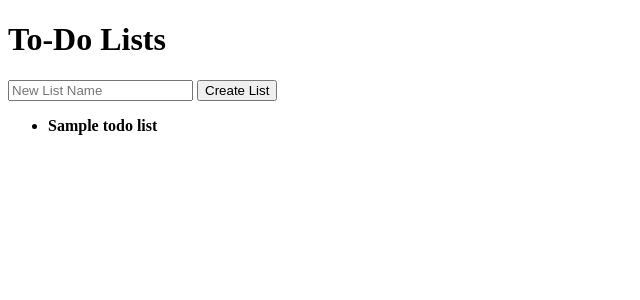
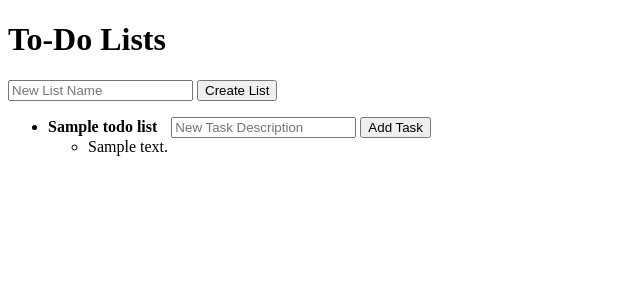
Before and after one commit to CI-Till-Krempel/horseless-carriage-eval-todo-app, a Flask app: template templates/index.html in a window 1280 px wide. Shown: the top 300 px of the page, without its empty margins (0-640 px from the left). Run offline with Flask 3, Linux system fonts and the light colour scheme; the template is opened without the code that fills it: most values are stand-ins (such as "Sample title", 1, 10 or a date in 2020).

Commit message:
feat: implement add task functionality for US-0002

```diff
--- a/app.py
+++ b/app.py
@@ -2,7 +2,7 @@ from flask import Flask, render_template, request, redirect, url_for
 
 app = Flask(__name__)
 
-# In-memory data store for lists and tasks
+# In-memory data store for lists: mapping list_name -> list of task dicts
 todo_lists = {}
 
 @app.route('/')
@@ -16,5 +16,12 @@ def create_list():
         todo_lists[list_name] = []
     return redirect(url_for('index'))
 
+@app.route('/lists/<list_name>/tasks', methods=['POST'])
+def add_task(list_name):
+    task_desc = request.form.get('task_description')
+    if list_name in todo_lists and task_desc:
+        todo_lists[list_name].append({'description': task_desc, 'completed': False})
+    return redirect(url_for('index'))
+
 if __name__ == '__main__':
     app.run(debug=True)
--- a/templates/index.html
+++ b/templates/index.html
@@ -11,8 +11,19 @@
         <button type="submit">Create List</button>
     </form>
     <ul>
-        {% for name in todo_lists %}
-            <li><strong>{{ name }}</strong></li>
+        {% for name, tasks in todo_lists.items() %}
+            <li>
+                <strong>{{ name }}</strong>
+                <form action="/lists/{{ name }}/tasks" method="POST" style="display:inline; margin-left: 10px;">
+                    <input type="text" name="task_description" placeholder="New Task Description" required>
+                    <button type="submit">Add Task</button>
+                </form>
+                <ul>
+                    {% for task in tasks %}
+                        <li>{{ task.description }}</li>
+                    {% endfor %}
+                </ul>
+            </li>
         {% endfor %}
     </ul>
 </body>
```
Also changed, not shown: tests/test_app.py (+8 -0 lines), 1 other file.
